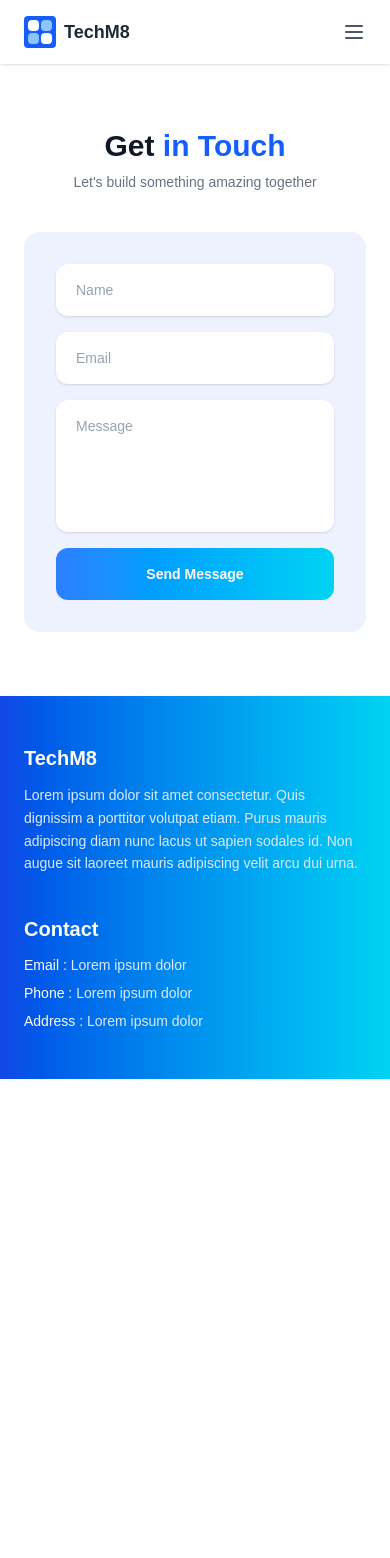
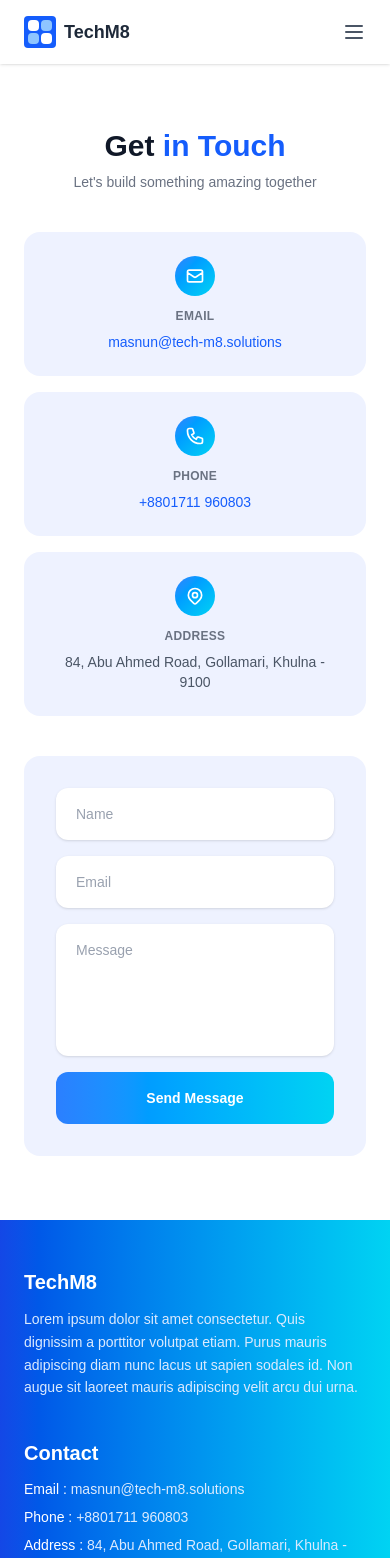
Before and after one commit to tech-m8/website, a Next.js app: page /contact in a window 390 px wide. Shown: the top 1558 px of the page. Before the commit the page ends 1079 px from the top, so only its background shows below. Built offline with nearby package versions, Linux system fonts and the light colour scheme.

Commit message:
Add contact info and ignore CLAUDE.md
- Added email, phone, address to contact page cards
- Updated footer with real contact details
- Added CLAUDE.md and AGENTS.md to .gitignore

```diff
--- a/app/contact/page.js
+++ b/app/contact/page.js
@@ -18,13 +18,44 @@ export default function ContactPage() {
 
   return (
     <section className="bg-white py-16 md:py-24">
-      <div className="max-w-2xl mx-auto px-6">
+      <div className="max-w-4xl mx-auto px-6">
         <h1 className="text-3xl md:text-4xl font-bold text-center text-gray-900 mb-2">
           Get <span className="text-blue-600">in Touch</span>
         </h1>
         <p className="text-center text-gray-500 text-sm mb-10">
           Let&#39;s build something amazing together
         </p>
+
+        <div className="grid grid-cols-1 md:grid-cols-3 gap-4 mb-10">
+          <div className="bg-indigo-50 rounded-2xl p-6 flex flex-col items-center text-center gap-2">
+            <div className="w-10 h-10 rounded-full bg-gradient-to-br from-blue-500 to-cyan-400 flex items-center justify-center mb-1">
+              <svg className="w-5 h-5 text-white" fill="none" stroke="currentColor" viewBox="0 0 24 24">
+                <path strokeLinecap="round" strokeLinejoin="round" strokeWidth={2} d="M3 8l7.89 5.26a2 2 0 002.22 0L21 8M5 19h14a2 2 0 002-2V7a2 2 0 00-2-2H5a2 2 0 00-2 2v10a2 2 0 002 2z" />
+              </svg>
+            </div>
+            <p className="text-xs font-semibold text-gray-500 uppercase tracking-wide">Email</p>
+            <a href="mailto:masnun@tech-m8.solutions" className="text-sm text-blue-600 hover:underline break-all">masnun@tech-m8.solutions</a>
+          </div>
+          <div className="bg-indigo-50 rounded-2xl p-6 flex flex-col items-center text-center gap-2">
+            <div className="w-10 h-10 rounded-full bg-gradient-to-br from-blue-500 to-cyan-400 flex items-center justify-center mb-1">
+              <svg className="w-5 h-5 text-white" fill="none" stroke="currentColor" viewBox="0 0 24 24">
+                <path strokeLinecap="round" strokeLinejoin="round" strokeWidth={2} d="M3 5a2 2 0 012-2h3.28a1 1 0 01.948.684l1.498 4.493a1 1 0 01-.502 1.21l-2.257 1.13a11.042 11.042 0 005.516 5.516l1.13-2.257a1 1 0 011.21-.502l4.493 1.498a1 1 0 01.684.949V19a2 2 0 01-2 2h-1C9.716 21 3 14.284 3 6V5z" />
+              </svg>
+            </div>
+            <p className="text-xs font-semibold text-gray-500 uppercase tracking-wide">Phone</p>
+            <a href="tel:+8801711960803" className="text-sm text-blue-600 hover:underline">+8801711 960803</a>
+          </div>
+          <div className="bg-indigo-50 rounded-2xl p-6 flex flex-col items-center text-center gap-2">
+            <div className="w-10 h-10 rounded-full bg-gradient-to-br from-blue-500 to-cyan-400 flex items-center justify-center mb-1">
+              <svg className="w-5 h-5 text-white" fill="none" stroke="currentColor" viewBox="0 0 24 24">
+                <path strokeLinecap="round" strokeLinejoin="round" strokeWidth={2} d="M17.657 16.657L13.414 20.9a1.998 1.998 0 01-2.827 0l-4.244-4.243a8 8 0 1111.314 0z" />
+                <path strokeLinecap="round" strokeLinejoin="round" strokeWidth={2} d="M15 11a3 3 0 11-6 0 3 3 0 016 0z" />
+              </svg>
+            </div>
+            <p className="text-xs font-semibold text-gray-500 uppercase tracking-wide">Address</p>
+            <p className="text-sm text-gray-600">84, Abu Ahmed Road, Gollamari, Khulna - 9100</p>
+          </div>
+        </div>
 
         {submitted ? (
           <div className="bg-indigo-50 rounded-2xl p-10 flex flex-col items-center gap-4 text-center">
--- a/components/Footer.js
+++ b/components/Footer.js
@@ -18,15 +18,15 @@ export default function Footer() {
           <ul className="space-y-2 text-sm text-blue-100">
             <li>
               <span className="font-medium text-white">Email : </span>
-              Lorem ipsum dolor
+              <a href="mailto:masnun@tech-m8.solutions" className="hover:text-white transition-colors">masnun@tech-m8.solutions</a>
             </li>
             <li>
               <span className="font-medium text-white">Phone : </span>
-              Lorem ipsum dolor
+              <a href="tel:+8801711960803" className="hover:text-white transition-colors">+8801711 960803</a>
             </li>
             <li>
               <span className="font-medium text-white">Address : </span>
-              Lorem ipsum dolor
+              84, Abu Ahmed Road, Gollamari, Khulna - 9100
             </li>
           </ul>
         </div>
```
Also changed, not shown: 1 other file (tests, documents, lock files or other folders).
